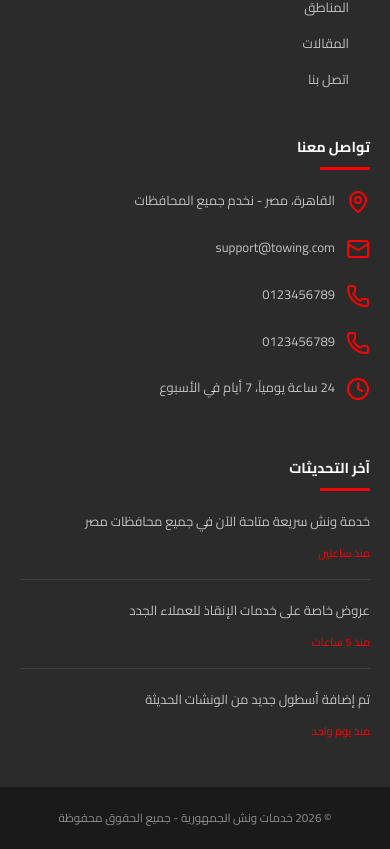
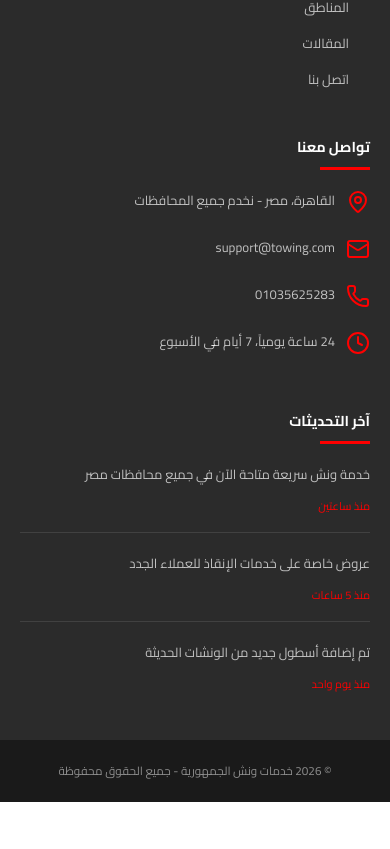
Before and after one commit to 3bdoKH/winch-elgomhoria, a React (Create React App) app: page /about in a window 390 px wide. Shown: the part 7914-8763 px from the top of the page. After the commit the page ends 8716 px from the top, so only its background shows below. Built offline with nearby package versions, Linux system fonts and the light colour scheme.

Commit message:
adding phone number

```diff
--- a/src/data/phoneNumbers.js
+++ b/src/data/phoneNumbers.js
@@ -1,4 +1,3 @@
 export const phoneNumbers = [
-    '0123456789',
-    '0123456789'
+    '01035625283'
 ]
```
